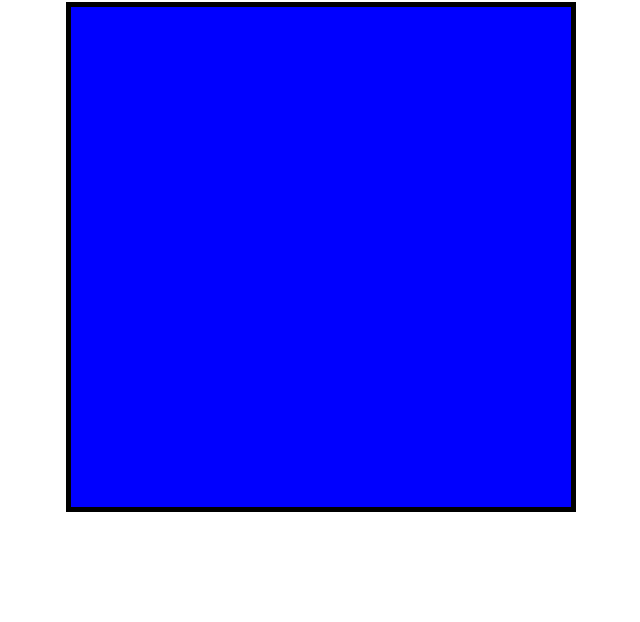
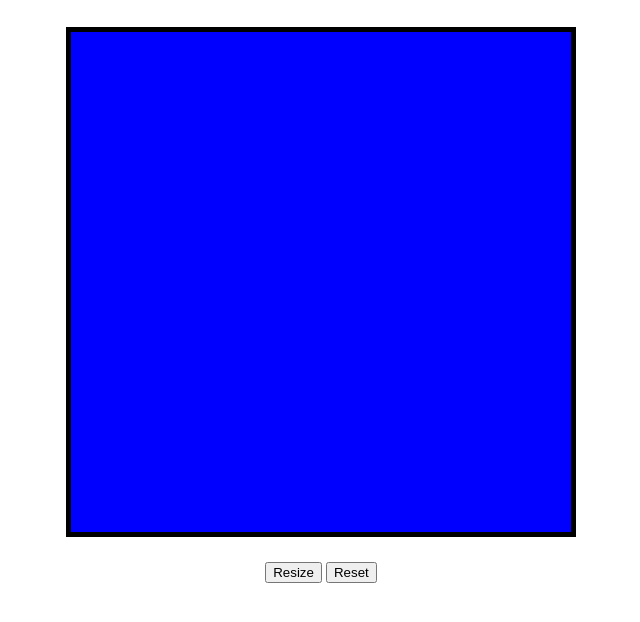
Before and after one commit to jdj0/odin-etch-a-sketch, a plain HTML site: page index.html in a window 1280 px wide. Shown: the part 86-708 px from the top of the page, without its empty margins (319-959 px from the left). Drawn offline with Linux system fonts and the light colour scheme.

Commit message:
Add resize and reset buttons

```diff
--- a/index.html
+++ b/index.html
@@ -16,20 +16,12 @@
         <h1>Etch-A-Sketch</h1>
 
         <div class="box-container"></div>
+        <div>
+            <button id="resize">Resize</button>
+            <button id="reset">Reset</button>
+        </div>
 
     </div>
-
-    <script>
-        // let box = document.querySelector(".box-container");
-        // box.style.gridTemplateColumns = 'repeat(16, 1fr)';
-        // box.style.gridTemplateRows = 'repeat(16, 1fr)';
-
-        // for (let i = 0; i < 256; i++) {
-        //     let innerBox = document.createElement('div');
-        //     innerBox.style.backgroundColor = 'blue';
-        //     box.insertAdjacentElement('beforeend', innerBox);
-        // }
-    </script>
 
     <script type="text/javascript" src="scripts.js"></script>
 </body>
--- a/scripts.js
+++ b/scripts.js
@@ -1,9 +1,24 @@
+const resize = document.getElementById('resize');
+const reset = document.getElementById('reset');
+
+resize.addEventListener('click', function(){
+    let resizeNumber = prompt('Enter a number between 2 and 100');
+    if (resizeNumber < 2 || resizeNumber > 100){
+        alert('Enter a number between 2 and 100')
+    } else {
+        fillBox(resizeNumber);
+    }
+})
+
 function fillBox(size) {
     let box = document.querySelector(".box-container");
+    let innerBoxes = box.querySelectorAll('divs');
+    innerBoxes.forEach((div) => div.remove());
     box.style.gridTemplateColumns = `repeat(${size}, 1fr)`;
     box.style.gridTemplateRows = `repeat(${size}, 1fr)`;
 
-    for (let i = 0; i < 256; i++) {
+    let amount = size * size;
+    for (let i = 0; i < amount; i++) {
         let innerBox = document.createElement('div');
         innerBox.style.backgroundColor = 'blue';
         box.appendChild(innerBox);
@@ -11,7 +26,12 @@ function fillBox(size) {
         innerBox.addEventListener('mouseover', function () {
             innerBox.style.backgroundColor = 'white';
         });
+
+        reset.addEventListener('click', function(){
+            innerBox.style.backgroundColor = 'blue';
+        });
     }
 }
 
+
 fillBox(16);
--- a/styles.css
+++ b/styles.css
@@ -15,4 +15,5 @@ body{
     border: 5px solid;
     border-color: black;
     display: grid;
+    margin: 25px;
 }
```
Also changed, not shown: 1 other file.
